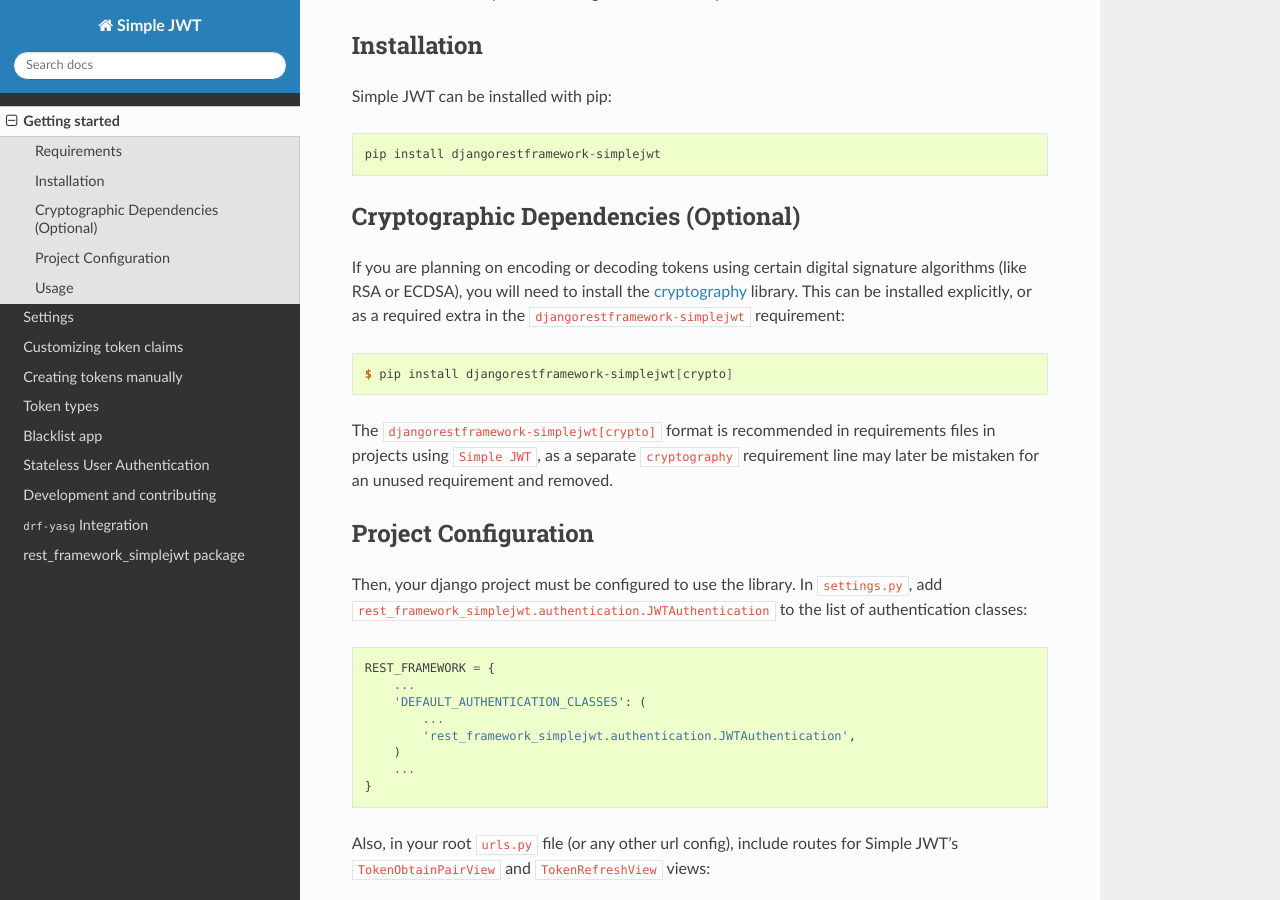
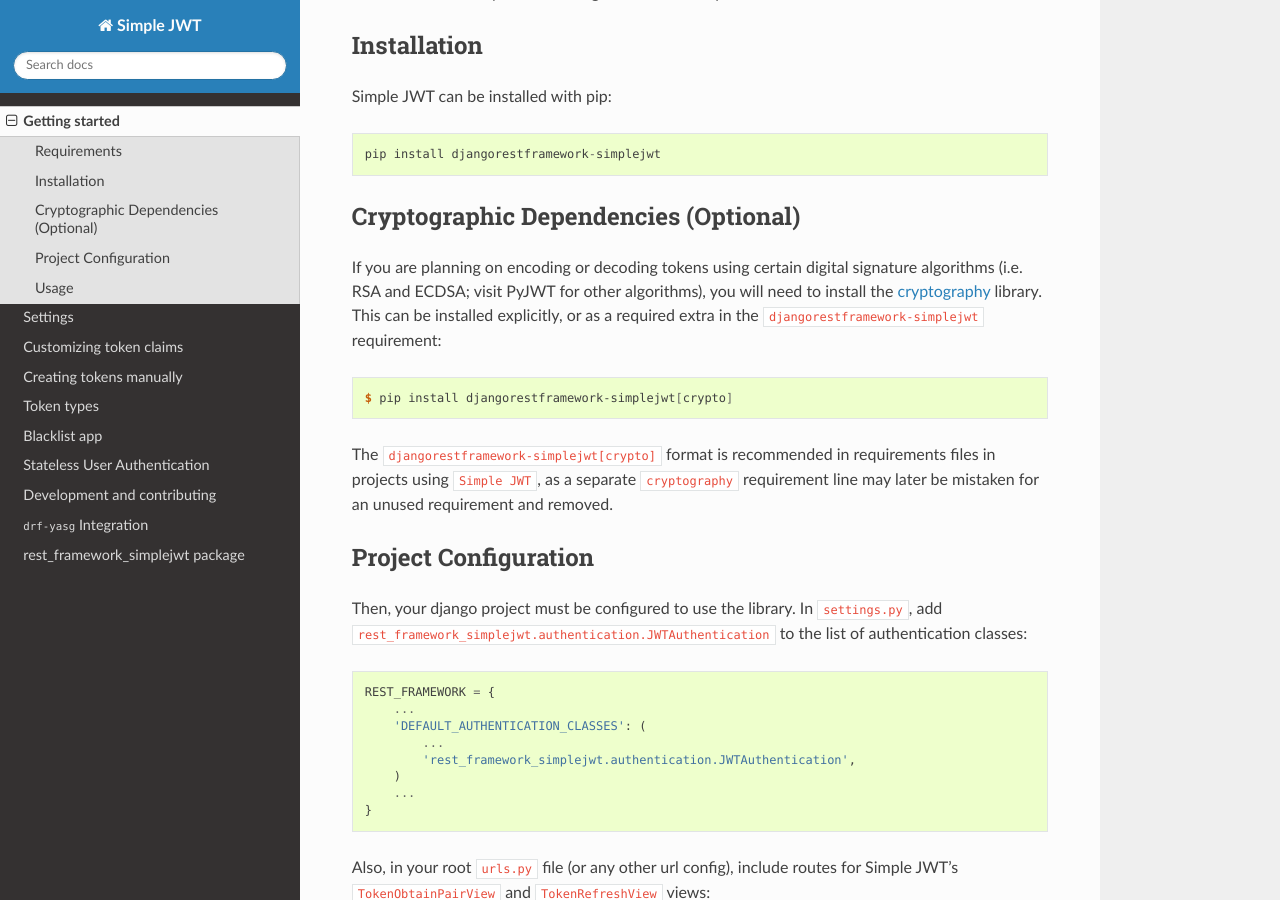
Before and after one commit to jazzband/djangorestframework-simplejwt, a Sphinx documentation site: the page built from docs/getting_started.rst, in a window 1280 px wide and 900 px high, scrolled down 355 px. Built offline with Sphinx 7.4.7 and the Read the Docs theme 2.0.0, drawn with Linux system fonts in a browser that asks for light colours; the version number could not be read and is left out.

Commit message:
Update docs/getting_started.rst
Co-authored-by: Andrew Chen Wang <60190294+Andrew-Chen-Wang@users.noreply.github.com>

```diff
--- a/docs/getting_started.rst
+++ b/docs/getting_started.rst
@@ -26,7 +26,7 @@ Cryptographic Dependencies (Optional)
 -------------------------------------
 
 If you are planning on encoding or decoding tokens using certain digital
-signature algorithms (like RSA or ECDSA), you will need to install the
+signature algorithms (i.e. RSA and ECDSA; visit PyJWT for other algorithms), you will need to install the
 cryptography_ library. This can be installed explicitly, or as a required
 extra in the ``djangorestframework-simplejwt`` requirement:
 
```
